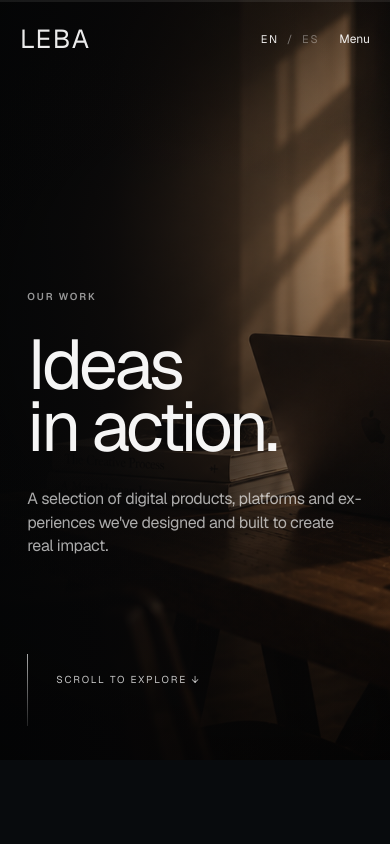
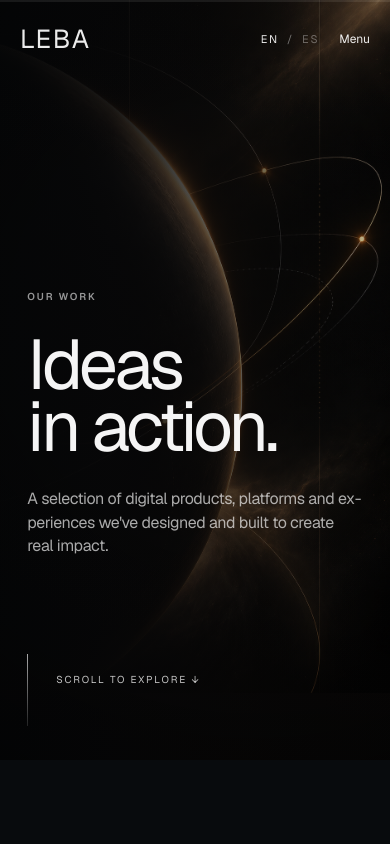
Before and after one commit to NicolasLlanos8799/weareleba, a Next.js app: page /work in a window 390 px wide. Shown: the top 844 px of the page. Built offline with nearby package versions, Linux system fonts and the light colour scheme.

Commit message:
Use dedicated /works responsive cover images

```diff
--- a/components/sections/WorkPortfolio.tsx
+++ b/components/sections/WorkPortfolio.tsx
@@ -1,6 +1,5 @@
 "use client";
 
-import Image from "next/image";
 import { useLanguage } from "@/components/i18n/LanguageProvider";
 import styles from "./WorkPortfolio.module.css";
 
@@ -54,14 +53,15 @@ function SeaducedVisual() {
 function WorkHeroVisual() {
   return (
     <div className={styles.heroVisual} aria-hidden="true">
-      <Image
-        src="/assets/generated/portada.png"
-        alt=""
-        fill
-        priority
-        sizes="100vw"
-        className={styles.heroImage}
-      />
+      <picture className={styles.heroPicture}>
+        <source media="(max-width: 800px)" srcSet="/assets/portadaworksphones.png" />
+        <img
+          src="/assets/portadaworks.png"
+          alt=""
+          className={styles.heroImage}
+          fetchPriority="high"
+        />
+      </picture>
       <div className={styles.heroShade} />
       <div className={styles.heroVignette} />
     </div>
```
